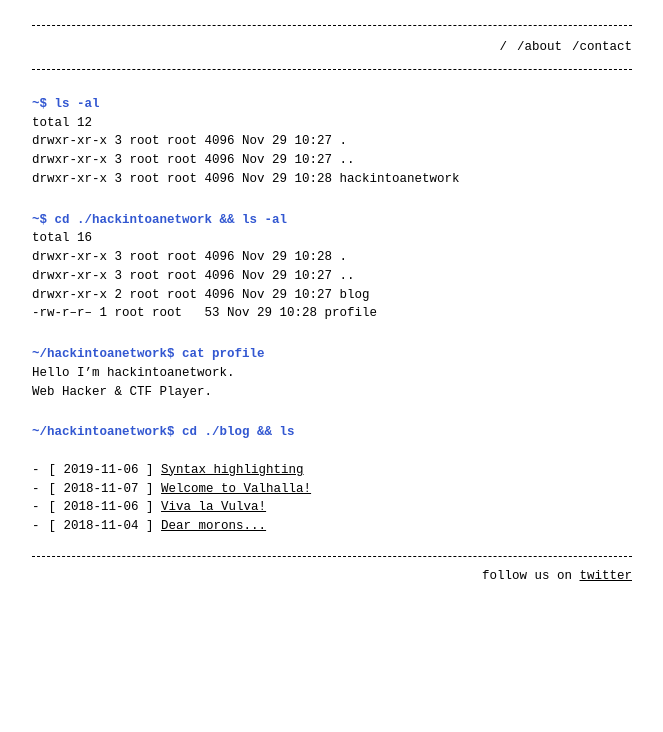
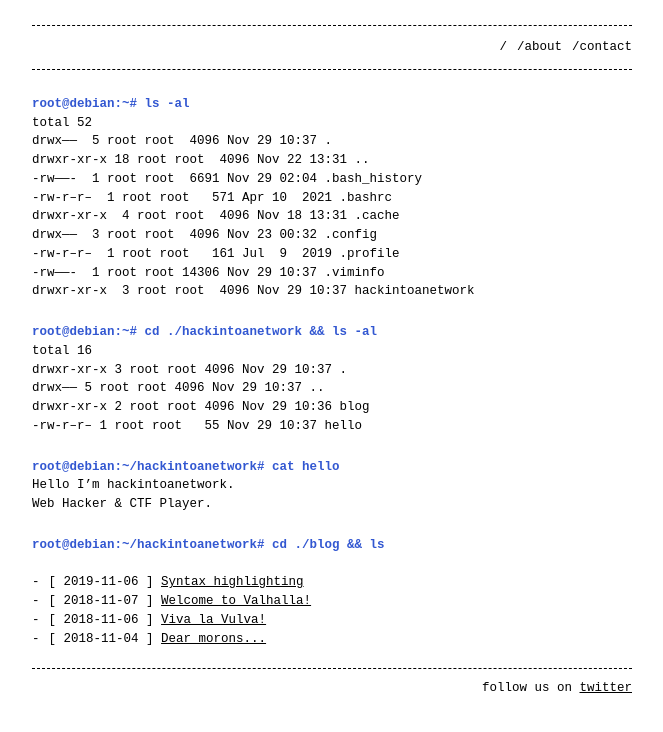
Before and after one commit to hackintoanetwork/hackintoanetwork.github.io, a Jekyll site: the page built from index.md, in a window 1280 px wide. Shown: the top 732 px of the page, without its empty margins (308-971 px from the left). Built offline with Jekyll 4.4.1, drawn with Linux system fonts in a browser that asks for light colours.

Commit message:
Update index.md

```diff
--- a/index.md
+++ b/index.md
@@ -3,24 +3,30 @@ title: /
 layout: home
 permalink: /
 ---
-# ~$ ls -al
+# root@debian:~# ls -al
 
-total 12
-drwxr-xr-x 3 root root 4096 Nov 29 10:27 .
-drwxr-xr-x 3 root root 4096 Nov 29 10:27 ..
-drwxr-xr-x 3 root root 4096 Nov 29 10:28 hackintoanetwork
+total 52
+drwx------  5 root root  4096 Nov 29 10:37 .
+drwxr-xr-x 18 root root  4096 Nov 22 13:31 ..
+-rw-------  1 root root  6691 Nov 29 02:04 .bash_history
+-rw-r--r--  1 root root   571 Apr 10  2021 .bashrc
+drwxr-xr-x  4 root root  4096 Nov 18 13:31 .cache
+drwx------  3 root root  4096 Nov 23 00:32 .config
+-rw-r--r--  1 root root   161 Jul  9  2019 .profile
+-rw-------  1 root root 14306 Nov 29 10:37 .viminfo
+drwxr-xr-x  3 root root  4096 Nov 29 10:37 hackintoanetwork
 
-# ~$ cd ./hackintoanetwork && ls -al
+# root@debian:~# cd ./hackintoanetwork && ls -al
 
 total 16
-drwxr-xr-x 3 root root 4096 Nov 29 10:28 .
-drwxr-xr-x 3 root root 4096 Nov 29 10:27 ..
-drwxr-xr-x 2 root root 4096 Nov 29 10:27 blog
--rw-r--r-- 1 root root   53 Nov 29 10:28 profile
+drwxr-xr-x 3 root root 4096 Nov 29 10:37 .
+drwx------ 5 root root 4096 Nov 29 10:37 ..
+drwxr-xr-x 2 root root 4096 Nov 29 10:36 blog
+-rw-r--r-- 1 root root   55 Nov 29 10:37 hello
 
-# ~/hackintoanetwork$ cat profile
+# root@debian:~/hackintoanetwork# cat hello
 
-Hello I'm hackintoanetwork.
+Hello I’m hackintoanetwork.
 Web Hacker & CTF Player.
 
-# ~/hackintoanetwork$ cd ./blog && ls
+# root@debian:~/hackintoanetwork# cd ./blog && ls
```
